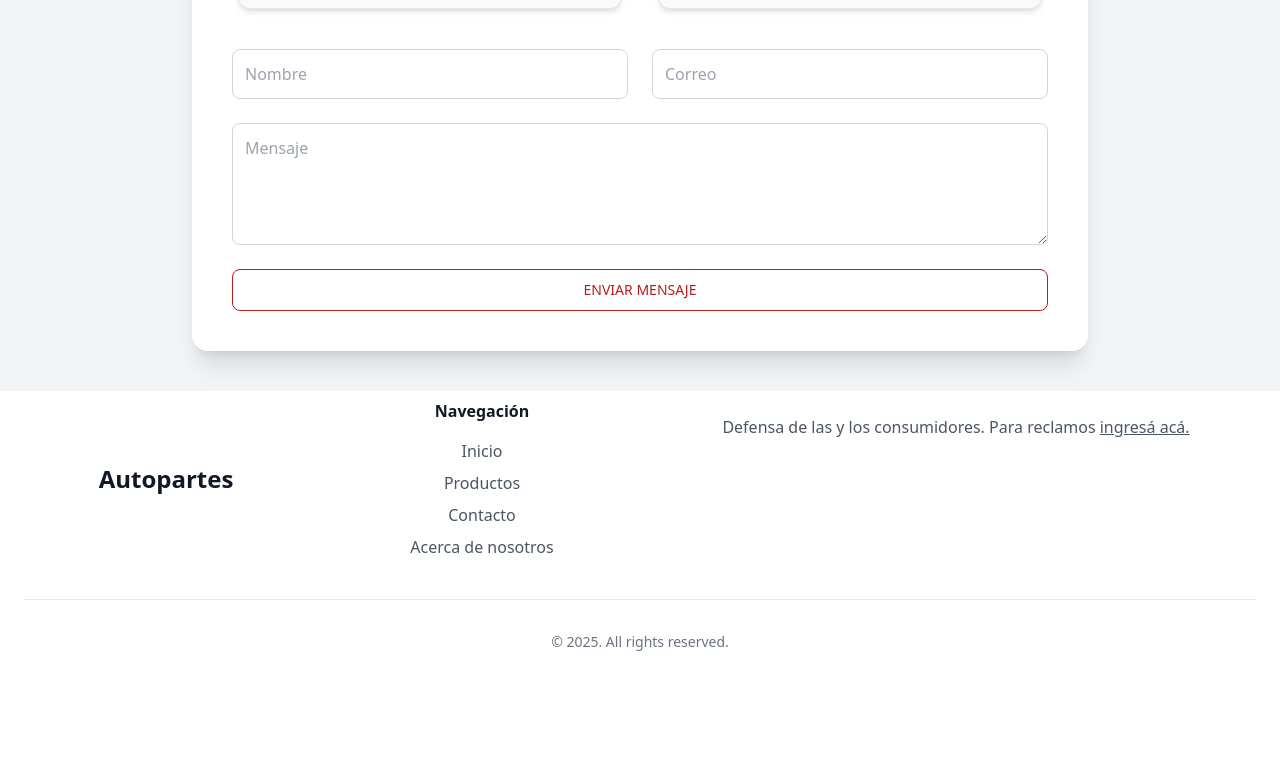
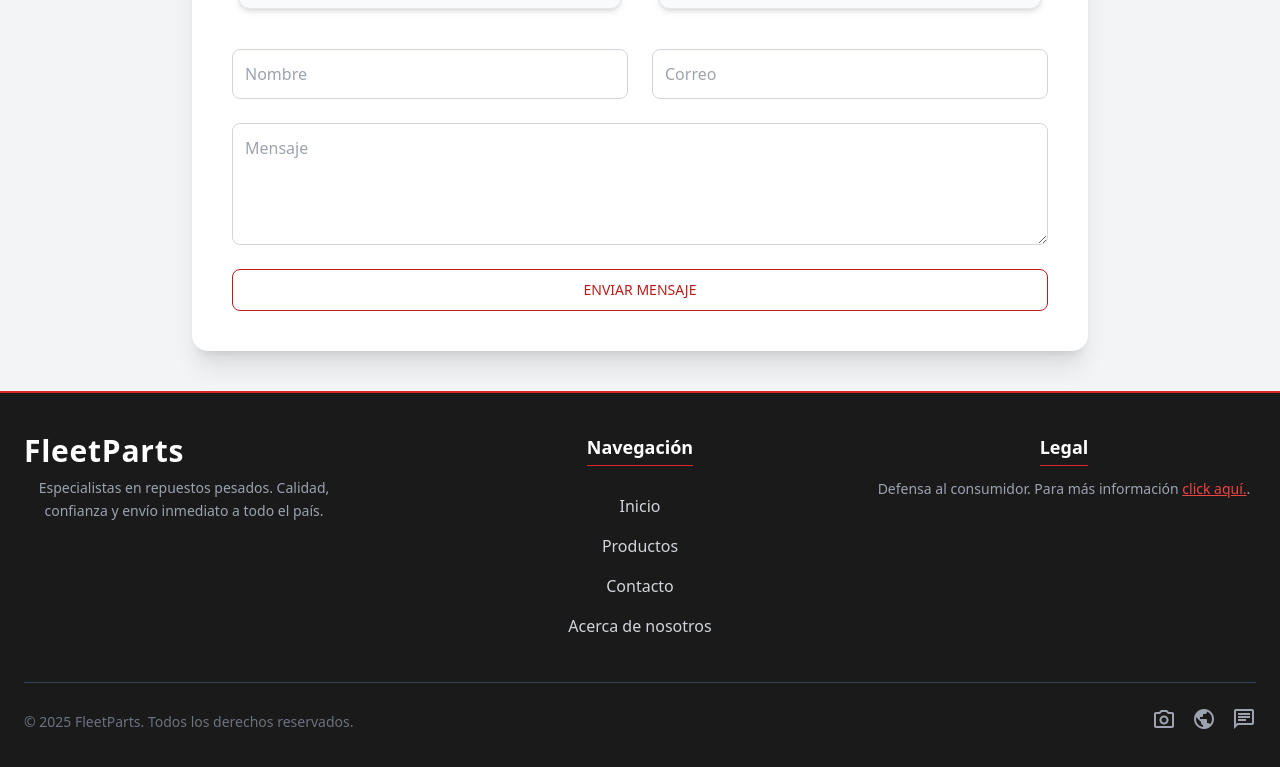
Before and after one commit to Marcoo29/APIFrontend, a React (Vite) app: page /contact in a window 1280 px wide. Shown: the part 463-1230 px from the top of the page. Before the commit the page ends 1123 px from the top, so only its background shows below. Built offline with nearby package versions, Linux system fonts and the light colour scheme.

Commit message:
terminado el footer

```diff
--- a/src/components/Footer.jsx
+++ b/src/components/Footer.jsx
@@ -1,74 +1,104 @@
-// Footer.jsx
-import React from "react";
-
 const Footer = () => {
   return (
-    <footer className="bg-background-light dark:bg-background-dark font-display text-gray-800 dark:text-gray-300">
-      <div className="container mx-auto px-6 py-2">
-        <div className="grid grid-cols-1 md:grid-cols-4 gap-8">
-          {/* Logo y descripción */}
-          <div className="col-span-1 md:col-span-1 flex justify-center items-center">
-            <h2 className="text-2xl font-bold text-gray-900 dark:text-white">
-              Autopartes
+    <footer className="bg-[#1a1a1a] text-gray-300 font-display border-t-2 border-red-600">
+      <div className="container mx-auto px-6 py-10">
+        <div className="grid grid-cols-1 md:grid-cols-3 gap-10">
+
+          {/* Columna 1: Marca */}
+          <div className="flex flex-col items-start">
+            <h2 className="text-3xl font-bold text-white tracking-wide mb-2">
+              FleetParts
             </h2>
+            <p className="text-gray-400 text-sm leading-relaxed max-w-xs">
+              Especialistas en repuestos pesados. Calidad, confianza y envío inmediato a todo el país.
+            </p>
           </div>
 
-          {/* Navegación */}
-          <div className="col-span-1">
-            <h3 className="font-semibold text-gray-900 dark:text-white">
+          {/* Columna 2: Navegación */}
+          <div>
+            <h3 className="text-lg font-semibold text-white mb-3 border-b border-red-600 pb-1 inline-block">
               Navegación
             </h3>
-            <nav className="mt-4 space-y-2">
+            <nav className="mt-3 flex flex-col space-y-2">
               <a
-                href="#"
-                className="block text-gray-600 dark:text-gray-400 hover:text-primary dark:hover:text-primary transition-colors duration-300"
+                href="/home"
+                className="hover:bg-red-600 hover:text-white px-3 py-1 transition-colors duration-200"
               >
                 Inicio
               </a>
               <a
-                href="#"
-                className="block text-gray-600 dark:text-gray-400 hover:text-primary dark:hover:text-primary transition-colors duration-300"
+                href="/products"
+                className="hover:bg-red-600 hover:text-white px-3 py-1 transition-colors duration-200"
               >
                 Productos
               </a>
               <a
-                href="#"
-                className="block text-gray-600 dark:text-gray-400 hover:text-primary dark:hover:text-primary transition-colors duration-300"
+                href="/contact"
+                className="hover:bg-red-600 hover:text-white px-3 py-1 transition-colors duration-200"
               >
                 Contacto
               </a>
               <a
-                href="#"
-                className="block text-gray-600 dark:text-gray-400 hover:text-primary dark:hover:text-primary transition-colors duration-300"
+                href="/about"
+                className="hover:bg-red-600 hover:text-white px-3 py-1 transition-colors duration-200"
               >
                 Acerca de nosotros
               </a>
             </nav>
           </div>
 
-          {/* Legal */}
-          <div className="col-span-2">
-            <nav className="mt-4 space-y-2">
-              <span
-                href="#"
-                className="block text-gray-600 dark:text-gray-400 hover:text-primary dark:hover:text-primary transition-colors duration-300"
+          {/* Columna 3: Información legal */}
+          <div>
+            <h3 className="text-lg font-semibold text-white mb-3 border-b border-red-600 pb-1 inline-block">
+              Legal
+            </h3>
+            <p className="text-gray-400 text-sm leading-relaxed">
+              Defensa al consumidor. Para más información{" "}
+              <a
+                href="https://www.argentina.gob.ar/produccion/defensadelconsumidor/formulario"
+                target="_blank"
+                rel="noopener noreferrer"
+                className="text-red-500 hover:text-red-400 underline"
               >
-                Defensa de las y los consumidores. Para reclamos <a class="btn-link font-small" href="https://www.argentina.gob.ar/produccion/defensadelconsumidor/formulario" target="_blank" data-component="consumer-defense"><u>ingresá acá.</u></a>
-              </span>
-
-            </nav>
+                click aquí.
+              </a>
+              .
+            </p>
           </div>
-
         </div>
 
-        <div className="mt-10 border-t border-gray-200 dark:border-gray-800 pt-8">
-          <p className="text-center text-gray-500 dark:text-gray-400 text-sm">
-            © 2025. All rights reserved.
+        {/* Línea inferior */}
+        <div className="mt-10 border-t border-gray-700 pt-6 flex flex-col md:flex-row justify-between items-center">
+          <p className="text-sm text-gray-500">
+            © 2025 FleetParts. Todos los derechos reservados.
           </p>
+          <div className="flex space-x-4 mt-4 md:mt-0">
+            <a
+              href="#"
+              className="text-gray-400 hover:text-red-500 transition-colors"
+              title="Instagram"
+            >
+              <span className="material-symbols-outlined">camera_alt</span>
+            </a>
+            <a
+              href="#"
+              className="text-gray-400 hover:text-red-500 transition-colors"
+              title="Facebook"
+            >
+              <span className="material-symbols-outlined">public</span>
+            </a>
+            <a
+              href="#"
+              className="text-gray-400 hover:text-red-500 transition-colors"
+              title="WhatsApp"
+            >
+              <span className="material-symbols-outlined">chat</span>
+            </a>
+          </div>
         </div>
       </div>
     </footer>
   );
 };
 
-export default Footer;
+export default Footer;
```
